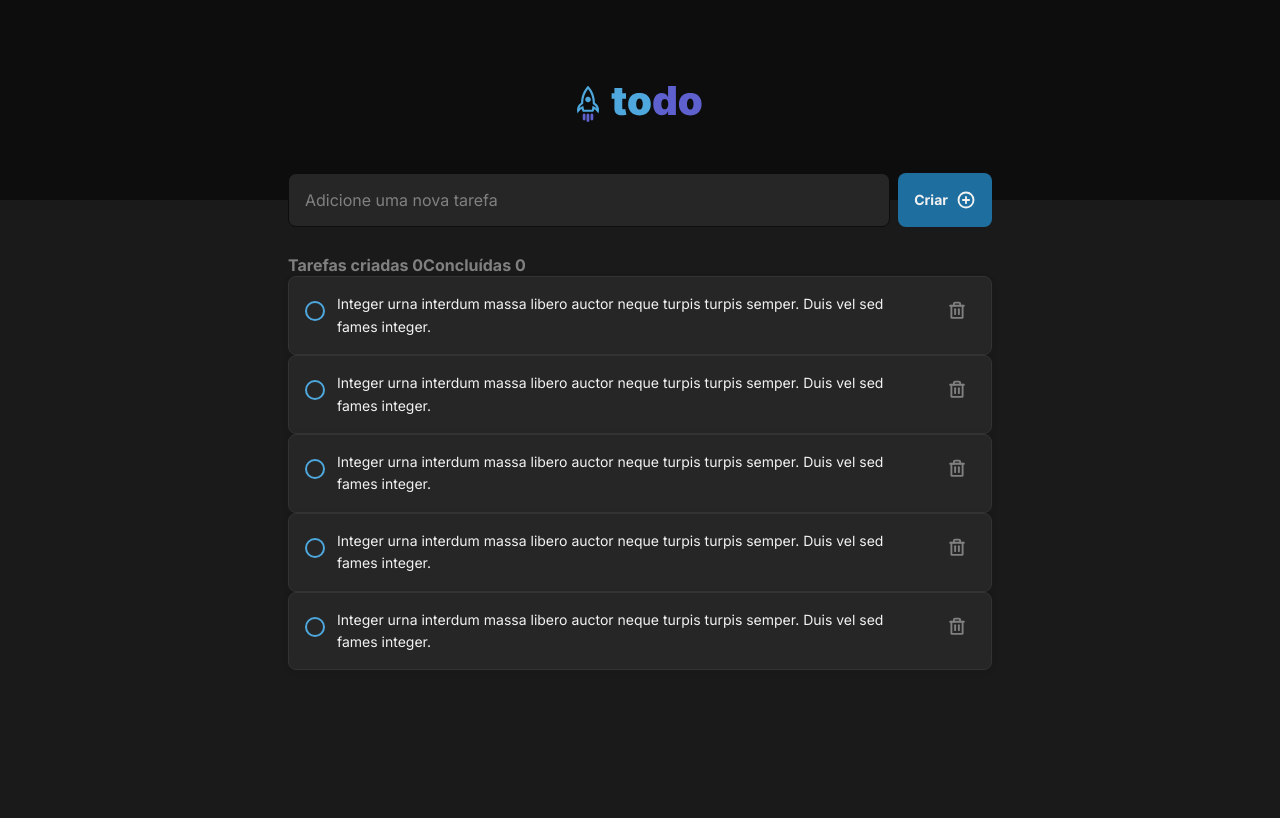
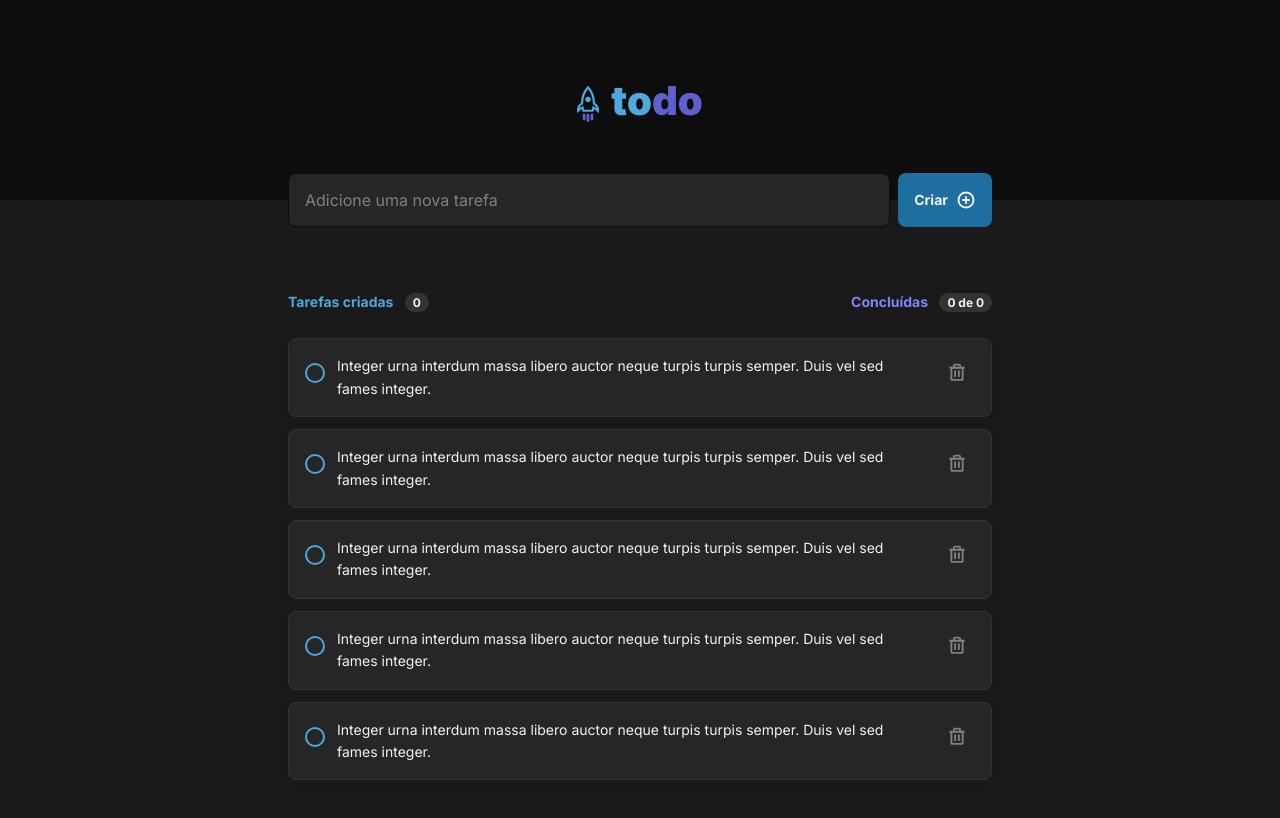
Before and after one commit to guilherme-s-barros/01-fundamentos-reactjs-desafio, a React (Vite) app: page / in a window 1280 px wide. Shown: the top 818 px of the page. Built offline with nearby package versions, Linux system fonts and the light colour scheme.

Commit message:
feat: finish task list view layout

```diff
--- a/src/app.module.css
+++ b/src/app.module.css
@@ -1 +1,34 @@
-.tasks {}
+.wrapper {
+  margin: 4rem 0;
+}
+
+.tasksInfo {
+  display: flex;
+  justify-content: space-between;
+  align-items: center;
+  font-size: 0.875rem;
+}
+
+.tasksInfo > strong:first-child {
+  color: var(--blue-500);
+}
+
+.tasksInfo > strong:last-child {
+  color: var(--purple-500);
+}
+
+.tasksInfo > strong > span {
+  margin-left: 0.5rem;
+  padding: 0.125rem 0.5rem;
+  background: var(--gray-400);
+  border-radius: 1rem;
+  color: var(--gray-100);
+  font-size: 0.75rem;
+}
+
+.tasks {
+  display: flex;
+  flex-direction: column;
+  gap: 0.75rem;
+  margin-top: 1.5rem;
+}
--- a/src/app.tsx
+++ b/src/app.tsx
@@ -8,10 +8,11 @@ export function App() {
     <>
       <Header />
 
-      <main className="container">
+      <div className="container">
+        <main className={styles.wrapper}>
           <div className={styles.tasksInfo}>
             <strong>Tarefas criadas <span>0</span></strong>
-          <strong>Concluídas <span>0</span></strong>
+            <strong>Concluídas <span>0 de 0</span></strong>
           </div>
 
           <ul className={styles.tasks}>
@@ -22,6 +23,7 @@ export function App() {
             <Task />
           </ul>
         </main>
+      </div>
     </>
   )
 }
--- a/src/components/header.module.css
+++ b/src/components/header.module.css
@@ -13,7 +13,7 @@
 .addTaskForm {
   display: flex;
   gap: 0.5rem;
-  transform: translateY(calc(var(--input-height) / 2 * -1));
+  margin-top: calc(var(--input-height) / 2 * -1);
 }
 
 .addTaskForm input {
--- a/src/components/header.tsx
+++ b/src/components/header.tsx
@@ -11,13 +11,15 @@ export function Header() {
         <img src={logo} alt="Logotipo do To-do TaskList" />
       </div>
 
-      <form className={`container ${styles.addTaskForm}`}>
+      <div className="container">
+        <form className={styles.addTaskForm}>
           <input type="text" placeholder="Adicione uma nova tarefa" />
           <button type="submit">
             Criar
             <PlusCircle size={20} weight="bold" />
           </button>
         </form>
+      </div>
     </header>
   )
 }
```
Lines whose indentation alone changed are shown as unchanged.
